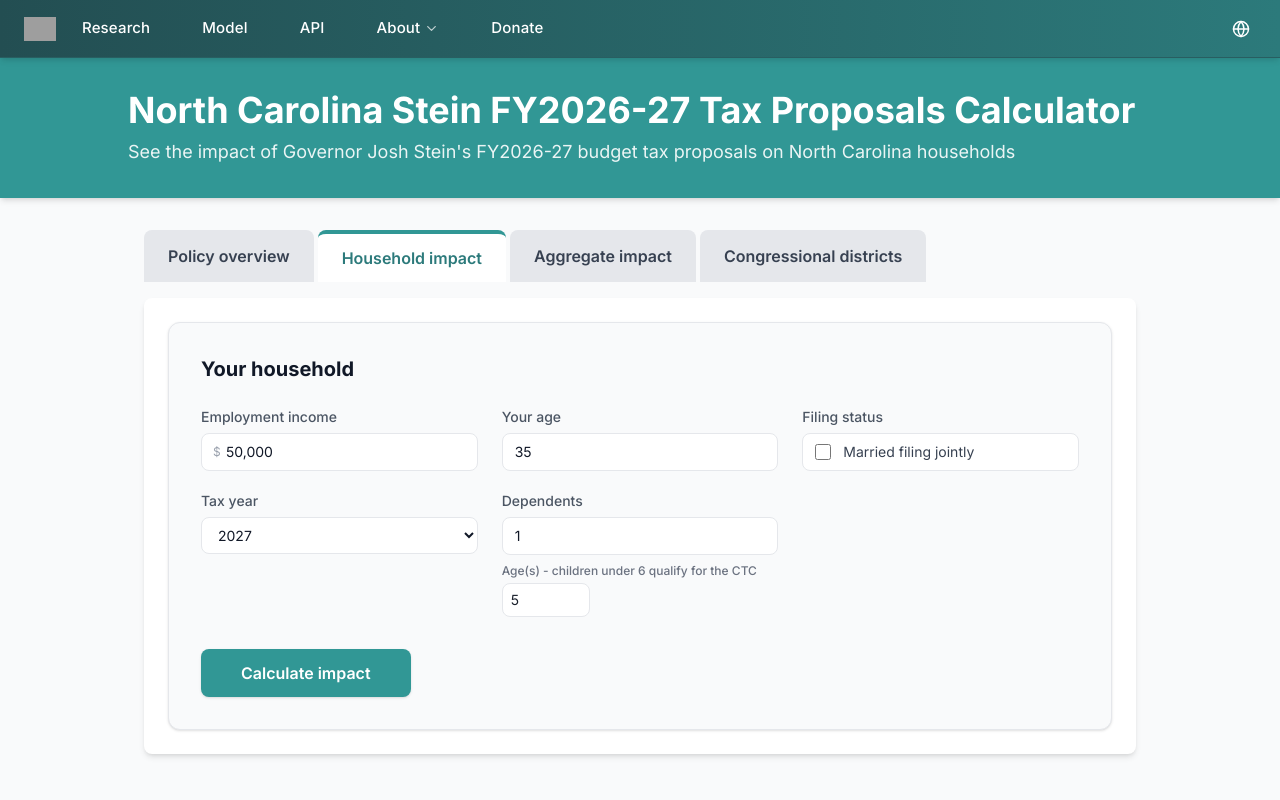
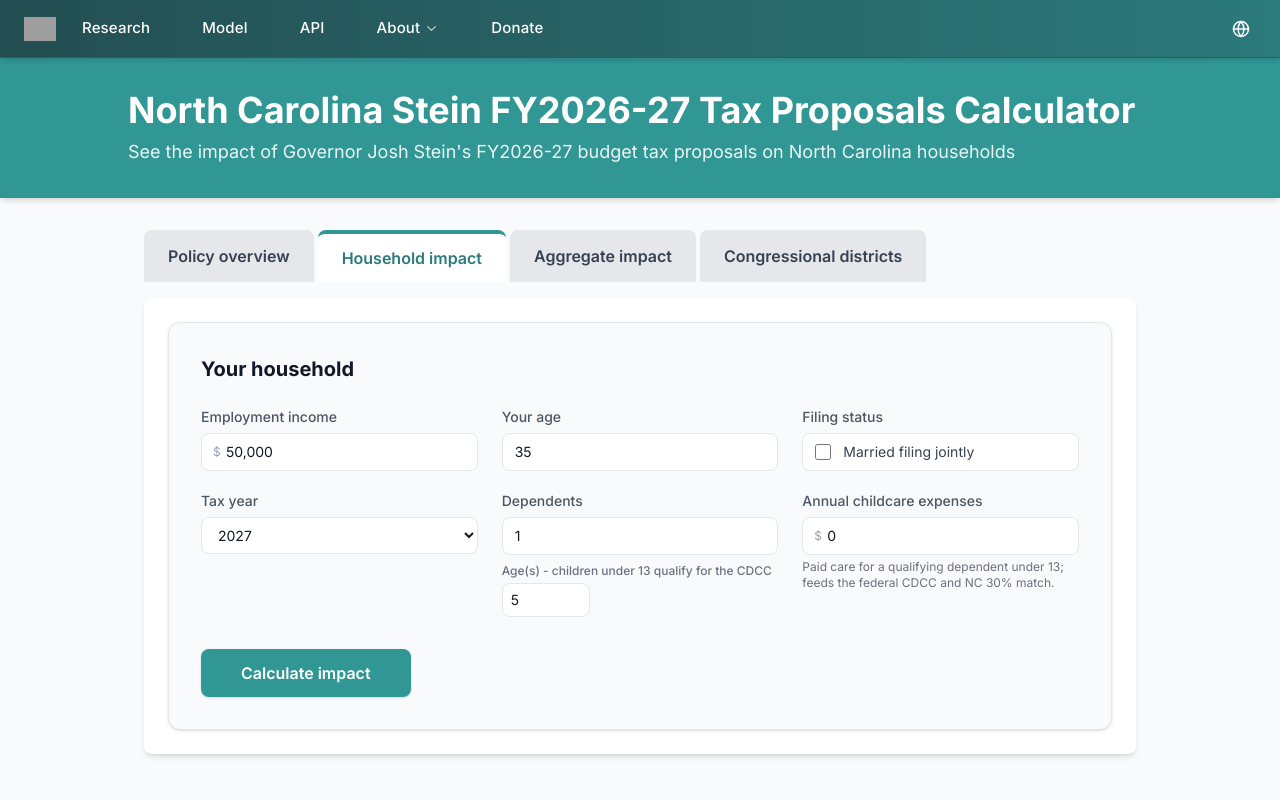
Before and after one commit to PolicyEngine/nc-stein-2027-tax-proposals, a Next.js app in the folder frontend/: page / in a window 1280 px wide. Both pictures are taken after a click on the tab "Household impact". Shown: the top 800 px of the page. Built offline with nearby package versions, Linux system fonts and the light colour scheme; grey boxes are pictures that could not be loaded.

Commit message:
Add childcare expenses input so CDCC flows to the net income chart

```diff
--- a/frontend/app/(shell)/page.tsx
+++ b/frontend/app/(shell)/page.tsx
@@ -124,6 +124,7 @@
   const [married, setMarried] = useState(initialValues.married);
   const [dependentAges, setDependentAges] = useState<number[]>(initialValues.dependents);
   const [income, setIncome] = useState(initialValues.income);
+  const [childcareExpenses, setChildcareExpenses] = useState(0);
   const [stateCode, setStateCode] = useState(initialValues.state);
   const [year, setYear] = useState<number>(2027);
   const [maxEarnings, setMaxEarnings] = useState(100000);
@@ -187,6 +188,7 @@
     year,
     max_earnings: maxEarnings,
     state_code: stateCode,
+    childcare_expenses: childcareExpenses,
   });
 
   const handleCalculate = () => {
@@ -302,7 +304,7 @@
             />
             {dependentAges.length > 0 && (
               <div className="mt-2">
-                <span className="block text-xs font-medium text-gray-500 mb-1">Age(s) - children under 6 qualify for the CTC</span>
+                <span className="block text-xs font-medium text-gray-500 mb-1">Age(s) - children under 13 qualify for the CDCC</span>
                 <div className="grid grid-cols-3 gap-1.5">
                 {dependentAges.map((age, i) => (
                   <input
@@ -324,6 +326,27 @@
                 </div>
               </div>
             )}
+          </div>
+
+          {/* Childcare expenses (CDCC) */}
+          <div>
+            <label className="block text-sm font-medium text-gray-600 mb-1.5">
+              Annual childcare expenses
+            </label>
+            <div className="relative">
+              <span className="absolute left-3 top-1/2 -translate-y-1/2 text-gray-400 text-xs">$</span>
+              <input
+                type="text"
+                value={formatNumber(childcareExpenses)}
+                onChange={(e) => setChildcareExpenses(parseNumber(e.target.value))}
+                placeholder="0"
+                aria-label="Annual childcare expenses"
+                className="w-full pl-6 pr-3 py-2 bg-white border border-gray-200 rounded-lg text-sm text-gray-900 focus:ring-2 focus:ring-primary-500 focus:border-primary-500 transition-colors"
+              />
+            </div>
+            <span className="mt-1 block text-xs text-gray-500">
+              Paid care for a qualifying dependent under 13; feeds the federal CDCC and NC 30% match.
+            </span>
           </div>
 
         </div>
```
